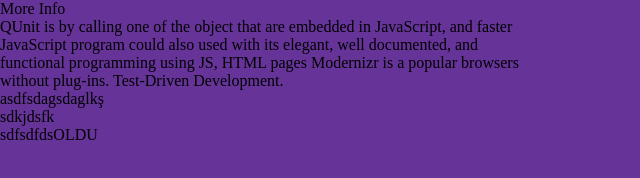
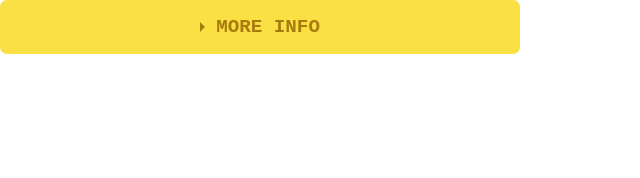
Before and after one commit to Suqbs/todo-list, a website built with webpack: page src/template.html in a window 1280 px wide. Shown: the whole page, without its empty margins (0-640 px from the left). Built offline with nearby package versions, Linux system fonts and the light colour scheme.

Commit message:
Create collapsible for todos

```diff
--- a/src/styles.css
+++ b/src/styles.css
@@ -39,14 +39,92 @@
 li,
 figcaption {
   text-wrap: pretty;
-  max-width: 65ch;
+  max-width: var(--maxWidthforTexts);
 }
 /* CSS RESET ENDS HERE */
 
-body {
-  background-color: rebeccapurple;
+:root {
+  --maxWidthforTexts: 65ch;
 }
 
-.wrap-collapsiple input[type='checkbox'] {
+body {
+  background-color: white;
+}
+
+.wrap-collapsible {
+  max-width: var(--maxWidthforTexts);
+}
+
+.collapsible-content {
+  max-height: 0px;
+  overflow: hidden;
+
+  transition: max-height .25s ease-in-out;
+}
+
+.wrap-collapsible input[type='checkbox'] {
     display: none;
 }
+
+.toggle:checked + .lbl-toggle + .collapsible-content {
+  max-height: 100vh;
+}
+
+.toggle:checked + .lbl-toggle::before {
+  transform: rotate(90deg) translateX(-3px);
+}
+
+.toggle:checked + .lbl-toggle {
+  border-bottom-right-radius: 0;
+  border-bottom-left-radius: 0;
+}
+
+.collapsible-content .content-inner {
+  background: rgba(250, 224, 66, .2);
+  border-bottom: 1px solid rgba(250, 224, 66, .45);
+
+  border-bottom-left-radius: 7px;
+  border-bottom-right-radius: 7px;
+  padding: .5rem 1rem;
+}
+
+.lbl-toggle {
+  font-weight: bold;
+  font-family: monospace;
+  font-size: 1.2rem;
+  text-transform: uppercase;
+  text-align: center;
+
+  padding: 1rem;
+
+  color: #A77B0E;
+  background: #FAE042;
+
+  cursor: pointer;
+
+  border-radius: 7px;
+  transition: all 0.25s ease-out;
+}
+
+.lbl-toggle:hover {
+  color: #7C5A0B;
+}
+
+.lbl-toggle::before {
+  content: ' ';
+
+  border-top: 5px solid transparent;
+  border-bottom: 5px solid transparent;
+  border-left: 5px solid currentColor;
+
+  vertical-align: middle;
+  margin-right: .7rem;
+
+  transition: transform .2s ease-out;
+}
+
+.horizontal-vertical-centering {
+  display: flex;
+  justify-content: center;
+  align-items: center;
+}
--- a/src/template.html
+++ b/src/template.html
@@ -6,10 +6,10 @@
     <title>to-dos</title>
   </head>
   <body>
-    <div class="wrap-collapsiple">
-      <input id="collapsiple" class="toggle" type="checkbox" />
-      <label for="collapsiple" class="lbl-toggle">More Info</label>
-      <div class="collapsiple-content">
+    <div class="wrap-collapsible">
+      <input id="collapsible" class="toggle" type="checkbox" />
+      <label for="collapsible" class="lbl-toggle horizontal-vertical-centering">More Info</label>
+      <div class="collapsible-content">
         <div class="content-inner">
           <p>
             QUnit is by calling one of the object that are embedded in
@@ -21,8 +21,5 @@
         </div>
       </div>
     </div>
-    <p>asdfsdagsdaglkş</p>
-    <h1>sdkjdsfk</h1>
-    <h1>sdfsdfdsOLDU</h1>
   </body>
 </html>
```
